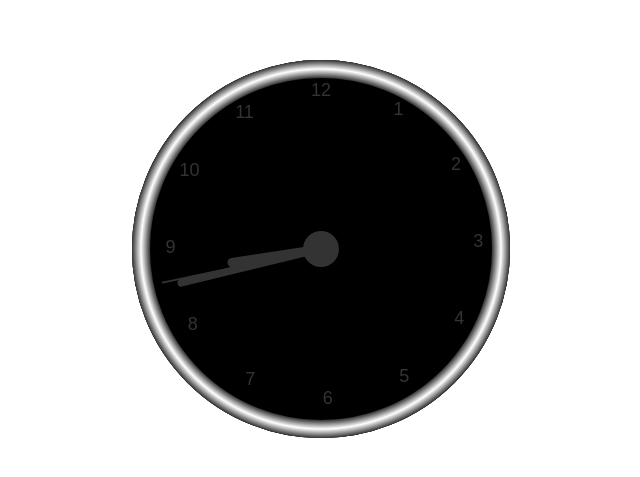
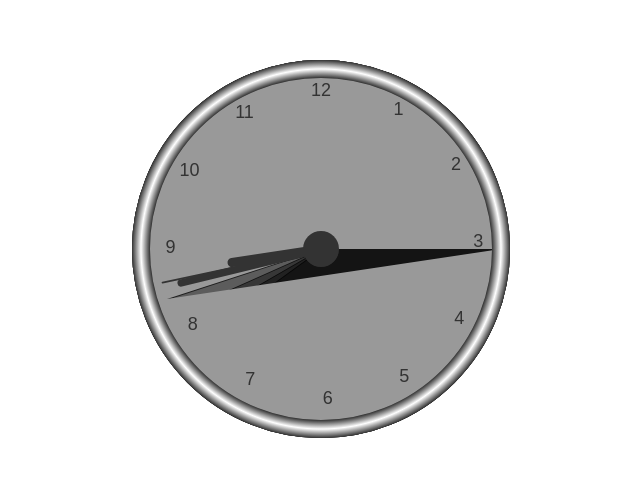
Before and after one commit to Khyatichhajed/clock, a plain HTML site: page index.html in a window 1280 px wide. Shown: the part 159-636 px from the top of the page, without its empty margins (319-959 px from the left). Drawn offline with Linux system fonts and the light colour scheme.

Commit message:
Update index.html

```diff
--- a/index.html
+++ b/index.html
@@ -33,7 +33,7 @@
 
             ctx.beginPath();
             ctx.arc(0, 0, radius, 0, 2 * Math.PI);
-            ctx.fillStyle ='#000000';
+            ctx.fillStyle ='hsla(0, 0%, 0%, 0.4)';
             ctx.fill();
 
             grad = ctx.createRadialGradient(0, 0, radius * 0.95, 0, 0, radius * 1.05);
```
